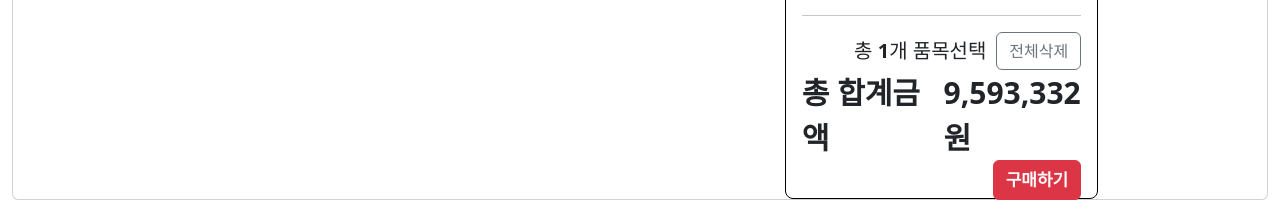
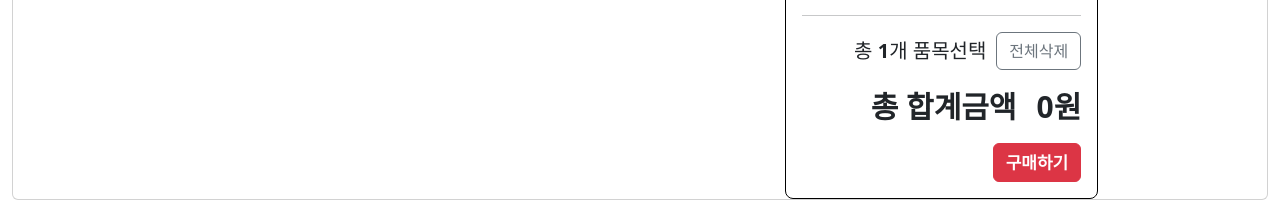
Before and after one commit to Curry4182/computer-parts-market-ui, a React (Create React App) app: page / in a window 1280 px wide. Shown: the part 216-426 px from the top of the page. Built offline with nearby package versions, Linux system fonts and the light colour scheme; no server answers.

Commit message:
feat: 총 합계 금액이 요약(summary)에 나오도록 수정

```diff
--- a/src/App.js
+++ b/src/App.js
@@ -12,7 +12,7 @@ function App() {
 
     useEffect(
         () => {
-            axios.get('http://localhost:8080/api/computer-parts')
+            axios.get('http://localhost:4923/api/computer-parts')
                 .then(part => setParts(part.data));
         }, []
     );
--- a/src/components/summary/summary.js
+++ b/src/components/summary/summary.js
@@ -7,7 +7,7 @@ export function Summary({summaryItems = [], onDeleteAllClick}) {
         <>
             <SummaryList summaryItems={summaryItems}></SummaryList>
             <hr/>
-            <TotalBox onDeleteAllClick={onDeleteAllClick}></TotalBox>
+            <TotalBox summaryItems={summaryItems} onDeleteAllClick={onDeleteAllClick}></TotalBox>
         </>
     )
 }
--- a/src/components/summary/totalBox.js
+++ b/src/components/summary/totalBox.js
@@ -2,6 +2,7 @@ import React from "react";
 import '../../css/summary/total.css';
 
 export function TotalBox(props) {
+    const totalPrice = props.summaryItems.reduce((prev, curr) => prev + (curr.partPrice * curr.partCount), 0);
     const handleDeleteAllClicked = () => {
         props.onDeleteAllClick();
     }
@@ -14,7 +15,7 @@ export function TotalBox(props) {
             </div>
             <div className="total-cost-container">
                 <span className="total-cost-title">총 합계금액</span>
-                <span className="total-cost">9,593,332원</span>
+                <span className="total-cost">{totalPrice.toLocaleString('ko-KR')}원</span>
             </div>
             <footer className="total-footer">
                 <btn className="total-footer-btn btn btn-danger"> 구매하기 </btn>
```
